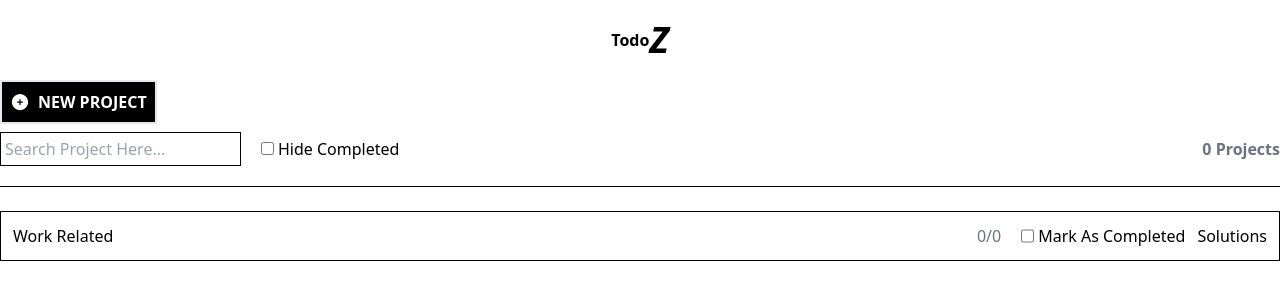
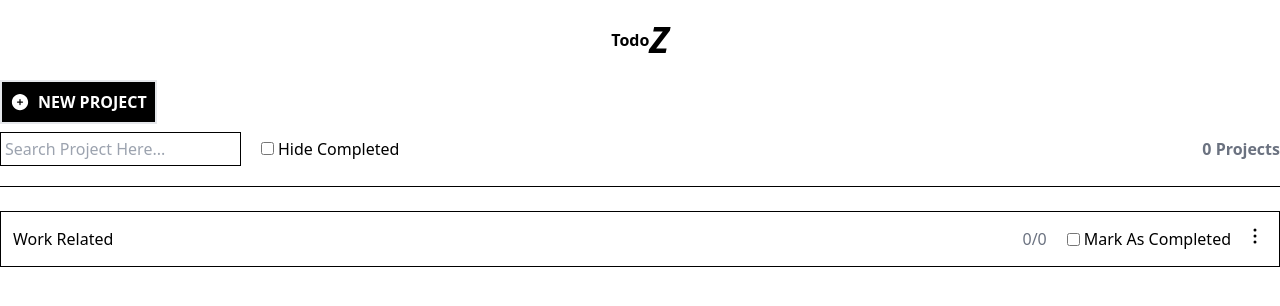
Before and after one commit to al-gilang-p/itistodozmydudez, a Next.js app: page / in a window 1280 px wide. Shown: the top 306 px of the page. Built offline with nearby package versions, Linux system fonts and the light colour scheme.

Commit message:
add: dropdown for Project Card

```diff
--- a/src/app/components/ProjectCard.js
+++ b/src/app/components/ProjectCard.js
@@ -1,11 +1,12 @@
 'use client'
 import { Popover } from '@headlessui/react'
+import Link from 'next/link'
 
-const ProjectCard = ({ title }) => {
+export default function ProjectCard({ title }) {
     return (
         <div className="flex items-center justify-between border border-black mt-3 p-3">
             <h3>{title}</h3>
-            <div className="flex">
+            <div className="flex items-center">
                 <h3 className="text-gray-500">0/0</h3>
                 <input
                     type="checkbox"
@@ -16,15 +17,37 @@ const ProjectCard = ({ title }) => {
                 <label htmlFor="checkCompleted" className="mr-3">
                     Mark As Completed
                 </label>
-                <Popover className="relative">
-                    <Popover.Button>Solutions</Popover.Button>
+                <Popover>
+                    <Popover.Button>
+                        <svg
+                            xmlns="http://www.w3.org/2000/svg"
+                            viewBox="0 0 24 24"
+                            fill="currentColor"
+                            className="w-6 h-6"
+                        >
+                            <path
+                                fillRule="evenodd"
+                                d="M10.5 6a1.5 1.5 0 113 0 1.5 1.5 0 01-3 0zm0 6a1.5 1.5 0 113 0 1.5 1.5 0 01-3 0zm0 6a1.5 1.5 0 113 0 1.5 1.5 0 01-3 0z"
+                                clipRule="evenodd"
+                            />
+                        </svg>
+                    </Popover.Button>
 
                     <Popover.Panel className="absolute z-10">
-                        <div className="grid grid-cols-2">
-                            <a href="/analytics">Analytics</a>
-                            <a href="/engagement">Engagement</a>
-                            <a href="/security">Security</a>
-                            <a href="/integrations">Integrations</a>
+                        <div className="flex flex-col border border-black bg-white text-center">
+                            <Link
+                                className="hover:bg-black hover:text-white p-2"
+                                href="/project"
+                            >
+                                Edit
+                            </Link>
+                            <hr className="border-black" />
+                            <Link
+                                className="hover:bg-black hover:text-white p-2"
+                                href="/project"
+                            >
+                                Delete
+                            </Link>
                         </div>
                     </Popover.Panel>
                 </Popover>
@@ -32,5 +55,3 @@ const ProjectCard = ({ title }) => {
         </div>
     )
 }
-
-export default ProjectCard
--- a/src/app/layout.js
+++ b/src/app/layout.js
@@ -8,13 +8,13 @@ export const metadata = {
 export default function RootLayout({ children }) {
     return (
         <html lang="en">
-            <main className="container mx-auto flex flex-col">
+            <body className="container mx-auto flex flex-col">
                 <nav className="w-full flex justify-center place-items-center p-5">
                     <h1 className="font-semibold">Todo</h1>
                     <h1 className="italic font-extrabold text-4xl">Z</h1>
                 </nav>
                 {children}
-            </main>
+            </body>
         </html>
     )
 }
--- a/src/app/page.js
+++ b/src/app/page.js
@@ -1,9 +1,9 @@
 import ProjectCard from './components/ProjectCard'
 
-export default function Page() {
+export default function page() {
     return (
         <>
-            <button className="flex items-center uppercase w-fit font-semibold p-2 border-2 text-white bg-black hover:border-black hover:bg-gray-900">
+            <button className="flex items-center uppercase w-fit font-semibold p-2 border-2 text-white bg-black hover:bg-gray-600">
                 <svg
                     xmlns="http://www.w3.org/2000/svg"
                     viewBox="0 0 24 24"
```
